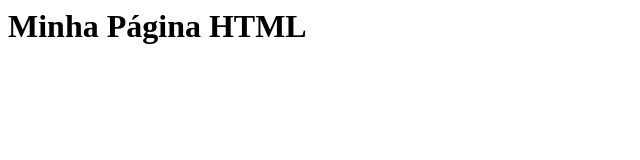
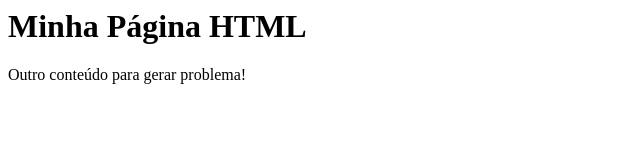
Before and after one commit to LucianTavares/gama-no-github, a plain HTML site: page index.html in a window 1280 px wide. Shown: the whole page, without its empty margins (0-640 px from the left). Drawn offline with Linux system fonts and the light colour scheme.

Commit message:
outro commit desta vez em master

```diff
--- a/index.html
+++ b/index.html
@@ -1,5 +1,6 @@
 <html>
     <body>
         <h1>Minha Página HTML</h1>
+        <p>Outro conteúdo para gerar problema!</p>
     </body>
 </html>
```
